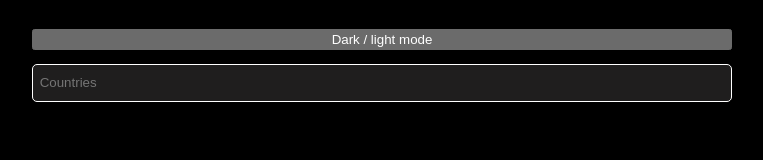
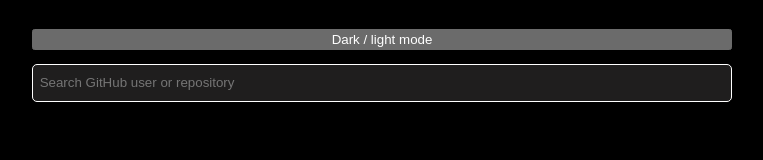
Before and after one commit to IRadics/autocomplete-githubsearch, a React (Create React App) app: page / in a window 1280 px wide. Shown: the top 160 px of the page, without its empty margins (258-1021 px from the left). Built offline with nearby package versions, Linux system fonts and the light colour scheme.

Commit message:
Implemented GitHub search autocomplete input component

```diff
--- a/src/App.tsx
+++ b/src/App.tsx
@@ -1,10 +1,11 @@
 import "./App.css";
 
 import { useState } from "react";
-import InputAutocomplete from "./components/InputAutocomplete/InputAutocomplete";
+import InputGitHubSearch from "./components/InputGitHubSearch/InputGitHubSearch";
 
 function App() {
   const [darkMode, setDarkMode] = useState<boolean>(true);
+
   return (
     <div className={"App" + (darkMode ? " App-darkmode" : " App-lightmode")}>
       <div
@@ -21,32 +22,10 @@ function App() {
         >
           Dark / light mode
         </button>
-        <InputAutocomplete
-          placeholder="Countries"
-          loading={false}
+        <InputGitHubSearch
           darkMode={darkMode}
-          sortMethod={(a, b) =>
-            a.labelSecondary?.localeCompare(b.labelSecondary || "")! ||
-            a.label.localeCompare(b.label)
-          }
-          options={[
-            { label: "Hungary" },
-            { label: "Austria" },
-            { label: "UK", labelSecondary: "Non-EU" },
-            { label: "Germany", labelSecondary: "EU" },
-            { label: "Romania", labelSecondary: "EU" },
-            { label: "Poland", labelSecondary: "EU" },
-            { label: "Serbia", labelSecondary: "Non-EU" },
-            { label: "Slovenia", labelSecondary: "EU" },
-            { label: "Slovakia", labelSecondary: "EU" },
-            { label: "Croatia", labelSecondary: "EU" },
-            {
-              label:
-                "Very loooooooooooooooooooooooooooooooooooooooong country name",
-              labelSecondary: "EU",
-            },
-          ]}
-        ></InputAutocomplete>
+          placeholder="Search GitHub user or repository"
+        />
       </div>
     </div>
   );
--- /dev/null
+++ b/src/components/InputGitHubSearch/InputGitHubSearch.tsx
@@ -0,0 +1,104 @@
+import { useRef, useState, useTransition } from "react";
+import gitHubSearchRepository from "../../rest/gitHub/search/repository/gitHubSearchRepository";
+import gitHubSearchUser from "../../rest/gitHub/search/users/gitHubSearchUser";
+import InputAutocomplete from "../InputAutocomplete/InputAutocomplete";
+import { AutocompleteOption } from "../InputAutocomplete/InputAutocomplete.types";
+const InputGitHubSearch: React.FC<{
+  classes?: string[];
+  id?: string;
+  placeholder?: string;
+  darkMode?: boolean;
+}> = ({ classes, id, placeholder, darkMode }) => {
+  const searchDelay = 1500;
+  const minCharacterCount = 3;
+
+  const searchInput = useRef<string>();
+  const timeoutHandler = useRef<NodeJS.Timeout>();
+  const [options, setOptions] = useState<AutocompleteOption[]>([]);
+  const [isLoading, setIsLoading] = useState<boolean>(false);
+  const [hasError, setHasError] = useState<boolean>(false);
+
+  const search = async (query: string) => {
+    const userSearch = gitHubSearchUser(query, { "in:login": true }, "", "", {
+      per_page: 50,
+    });
+    const repoSearch = gitHubSearchRepository(
+      query,
+      { "in:name": true, fork: false, "is:public": true, archived: false },
+      "",
+      "",
+      { per_page: 50 }
+    );
+    await Promise.all([userSearch, repoSearch])
+
+      .then((values) => {
+        //check if the input is still the same
+        if (query === searchInput.current) {
+          const [userResults, repoResults] = values;
+          let options: AutocompleteOption[] = [];
+
+          userResults.items.forEach((user) => {
+            options.push({
+              label: user.login,
+              labelSecondary: user.type,
+              key: user.html_url,
+            });
+          });
+          repoResults.items.forEach((repo) => {
+            options.push({
+              label: repo.name,
+              labelSecondary: repo.full_name,
+              key: repo.html_url,
+            });
+          });
+
+          setIsLoading(false);
+          setOptions(options);
+        }
+      })
+      .catch(() => {
+        setHasError(true);
+      });
+  };
+
+  const handleInputChange = (event: React.ChangeEvent<HTMLInputElement>) => {
+    setHasError(false);
+    if (timeoutHandler.current) {
+      clearTimeout(timeoutHandler.current);
+    }
+    if (event.target.value.length >= minCharacterCount) {
+      setIsLoading(true);
+      searchInput.current = event.target.value;
+      timeoutHandler.current = setTimeout(() => {
+        search(event.target.value);
+      }, searchDelay);
+    } else {
+      setIsLoading(false);
+    }
+
+    setOptions([]);
+  };
+
+  return (
+    <InputAutocomplete
+      maxListedSuggestions={50}
+      errorList={hasError ? "Error fetching GitHub data" : ""}
+      onSelect={(o) => {
+        window.open(o.key, "_blank");
+      }}
+      minCharacterCount={minCharacterCount}
+      options={options}
+      onInputChange={handleInputChange}
+      darkMode={darkMode}
+      placeholder={placeholder}
+      id={id}
+      classes={classes}
+      loading={isLoading}
+      sortMethod={(a, b) => {
+        return a.label.localeCompare(b.label);
+      }}
+    />
+  );
+};
+
+export default InputGitHubSearch;
```
